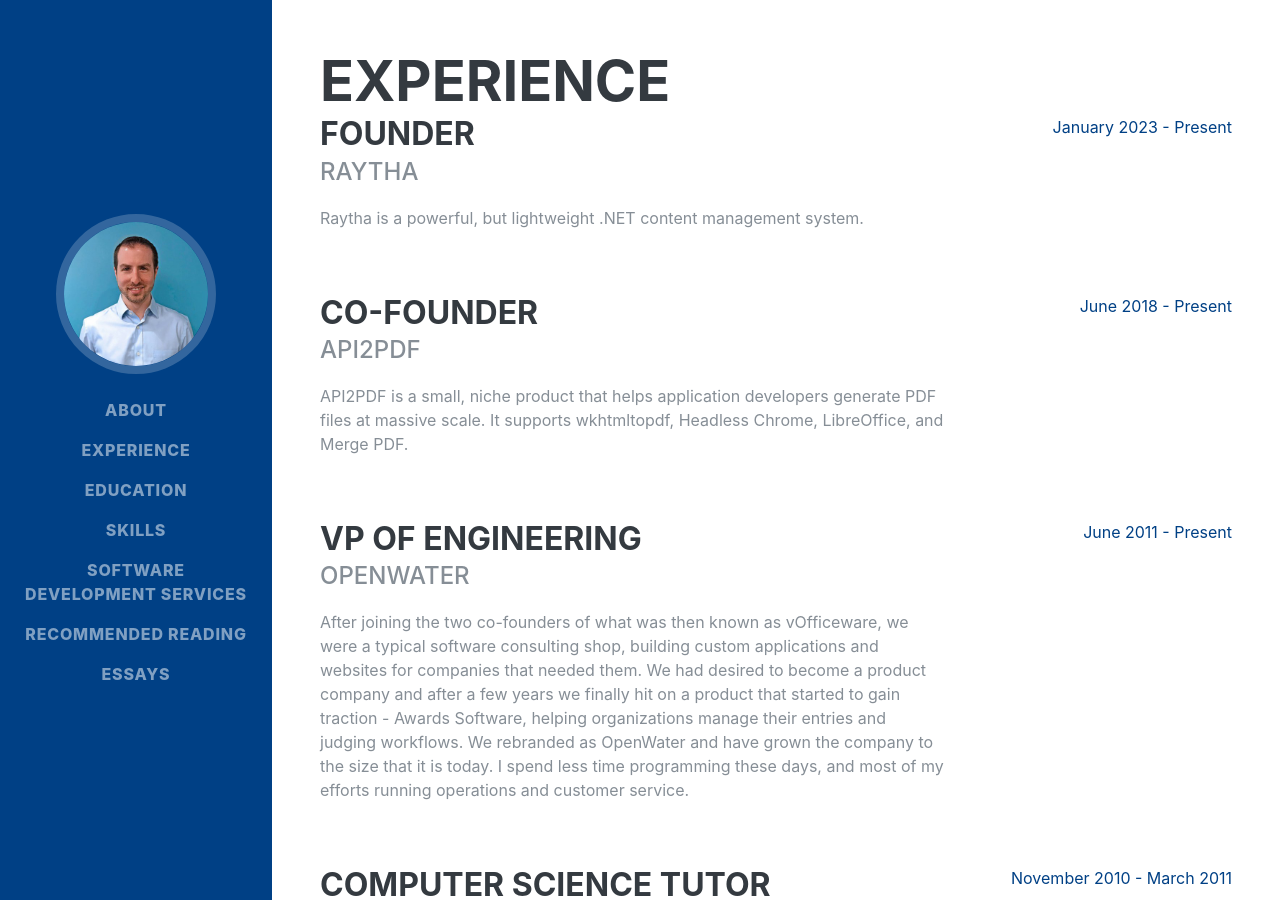
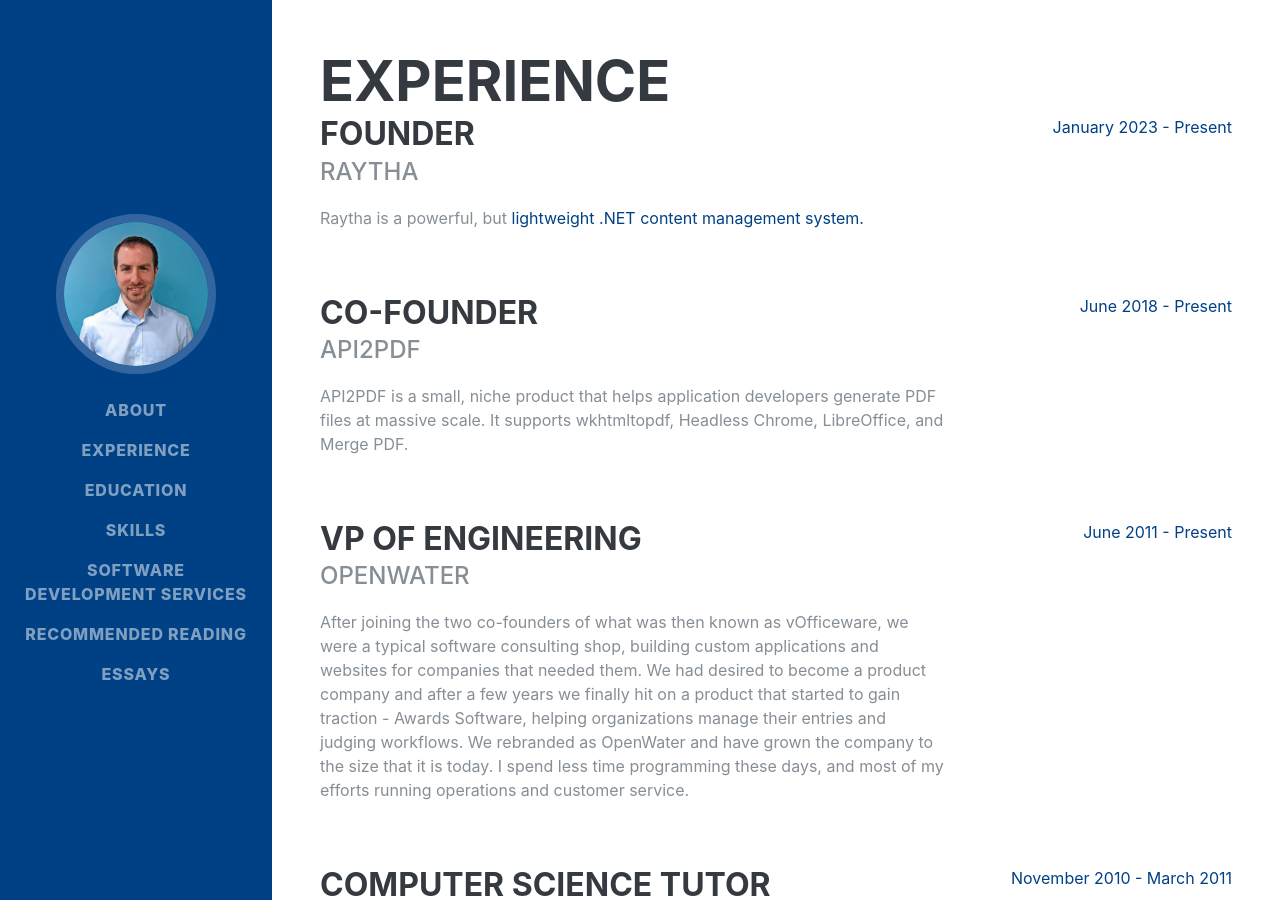
Before and after one commit to apexdodge/apexdodge.github.io, a Jekyll site: the page built from experience.html, in a window 1280 px wide and 900 px high. Built offline with Jekyll 4.4.1, drawn with Linux system fonts in a browser that asks for light colours; some web fonts are replaced; part of the change alters nothing that is shown.

```diff
--- a/experience.html
+++ b/experience.html
@@ -6,7 +6,7 @@ layout: page
   <div class="resume-content">
     <h3 class="mb-0">Founder</h3>
     <div class="subheading mb-3">Raytha</div>
-    <p>Raytha is a powerful, but lightweight .NET content management system.</p>
+    <p>Raytha is a powerful, but <a href="https://raytha.com">lightweight .NET content management system.</a></p>
   </div>
   <div class="resume-date text-md-right">
     <span class="text-primary">January 2023 - Present</span>
```
